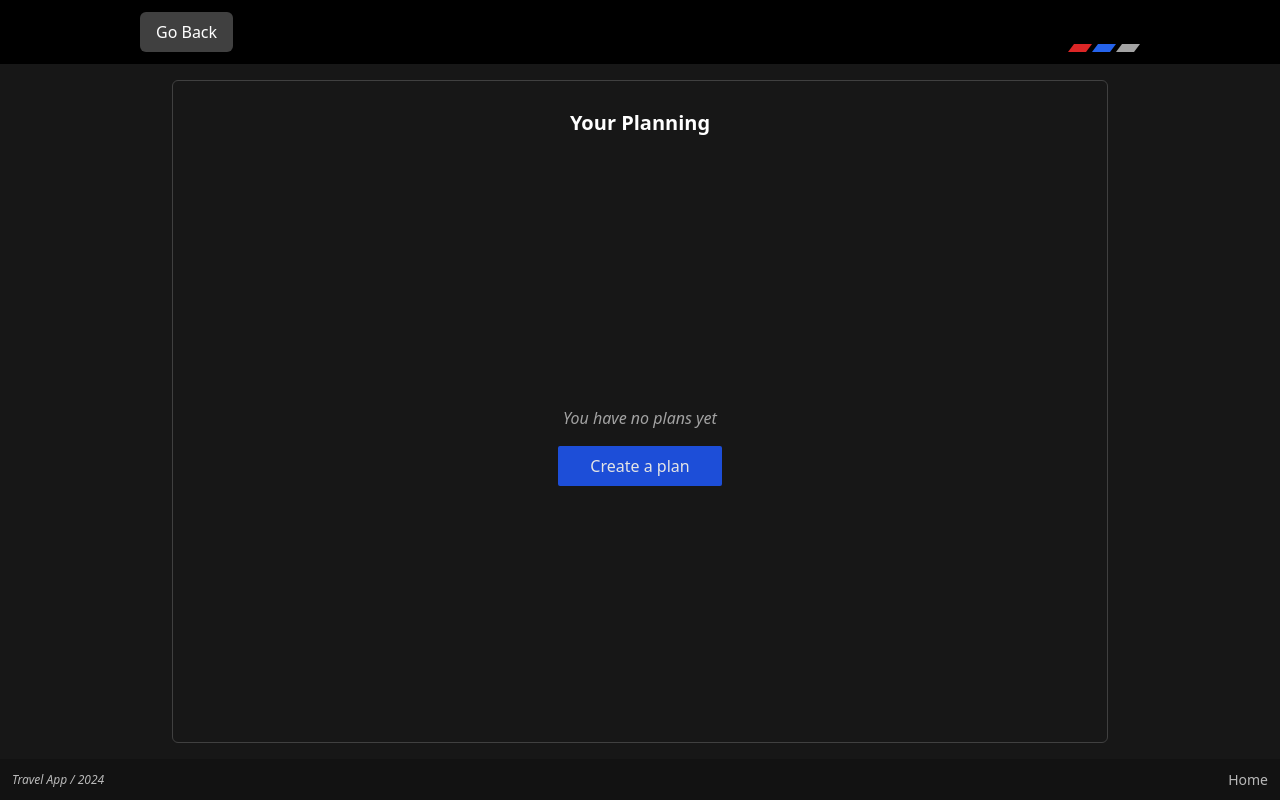
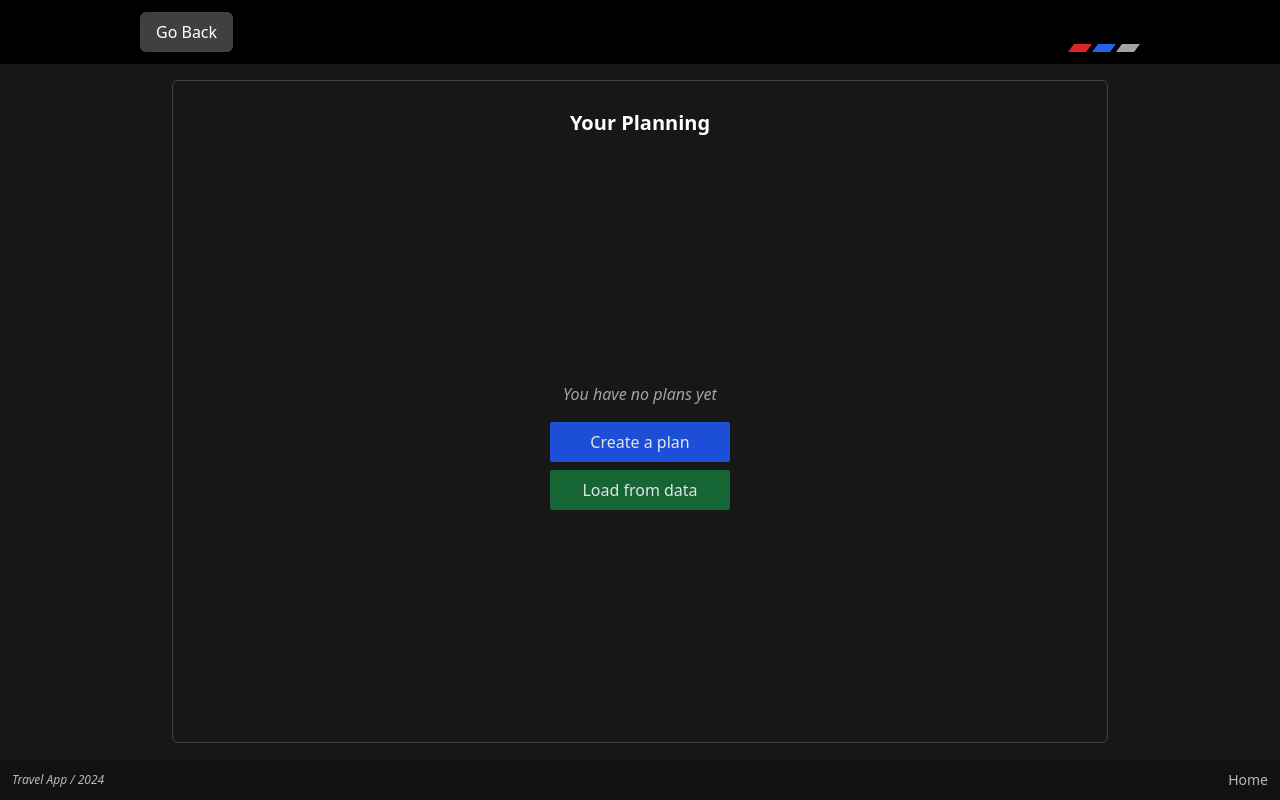
Before and after one commit to process404/travelApp, a SvelteKit app: page /planning in a window 1280 px wide. Built offline with nearby package versions, Linux system fonts and the light colour scheme.

Commit message:
can load from compressed string using LZ-string, could do the same with items in LS

```diff
--- a/package.json
+++ b/package.json
@@ -27,6 +27,7 @@
   "type": "module",
   "dependencies": {
     "@floating-ui/dom": "1.6.10",
-    "highlight.js": "11.10.0"
+    "highlight.js": "11.10.0",
+    "lz-string": "^1.5.0"
   }
 }
--- a/src/routes/planning/+page.svelte
+++ b/src/routes/planning/+page.svelte
@@ -9,13 +9,14 @@
                     <h3 class="text-neutral-400 italic mt-2 text-md">You have no plans yet</h3>
                     <div class="flex gap-2 flex-col">
                         <button class="fadeButton blue p-2 pl-8 pr-8" on:click={createPlanPg}>Create a plan</button>
+                        <button class="fadeButton green p-2 pl-8 pr-8" on:click={loadFromData}>Load from data</button>
                         <!-- <button class="fadeButton green p-2 pl-8 pr-8">Load from String</button> -->
                     </div>
                 </div>
                 {:else}
                 <h2 class="text-white text-xl font-semibold sm:mt-1 mt-5 mb-7">Your Planning</h2>
-                {#each plansFromDB as plan}
-                    <div class="flex flex-col w-full h-full overflow-y-scroll customScrollbar ml-2 sm:ml-0 items-center">
+                <div class="flex flex-col w-full h-full overflow-y-scroll customScrollbar ml-2 sm:ml-0 items-center gap-3">
+                        {#each plansFromDB as plan}
                         <button class="w-full border-[1px] rounded-md border-neutral-700 p-3 bg-black bg-opacity-30 text-left focus:border-white duration-100 hover:border-white hover:border-opacity-50  max-w-[700px]" on:click={() => window.location.href = '/planning/trip/' + plan.tripID}>
                             <div class="flex items-center gap-4 justify-between">
                                 <h3 class="text-white italic font-semibold text-xl">{plan.name}</h3>
@@ -55,10 +56,11 @@
                             </div>
                             <!-- Stuff to go here = start / end date / days (work this out) / perhaps number of journeys within trip-->
                         </button>
+                        {/each}
                     </div>
-                {/each}
-                <div class="w-full border-neutral-700 rounded-md border-[1px] p-2 max-w-[700px]">
+                <div class="w-full border-neutral-700 rounded-md border-[1px] p-2 max-w-[700px] flex gap-4">
                     <button class="fadeButton blue w-full p-2" on:click={createPlanPg}>Create a plan</button>
+                    <button class="fadeButton green w-1/2 p-2" on:click={loadFromData}>Load from data</button>
                 </div>
                 {/if}
             </div>
@@ -126,4 +128,31 @@
             window.location.href = '/planning';
         }
     }
+
+    import LZString from 'lz-string';
+
+    function loadFromData(){
+        let data = prompt('Please enter the data string');
+        if(data){
+            var decompressed = LZString.decompressFromBase64(data);
+            let parsed = JSON.parse(decompressed);
+
+            if (plansFromDB.some(p => p.tripID === parsed.tripID)) {
+                alert('Journey with tripID already exists');
+                parsed.tripID = [...Array(20)].map(() => {
+                    const characters = 'ABCDEFGHIJKLMNOPQRSTUVWXYZabcdefghijklmnopqrstuvwxyz0123456789';
+                    return characters[Math.floor(Math.random() * characters.length)];
+                }).join('');
+
+                plansFromDB.push(parsed);
+                localStorage.setItem('planning', JSON.stringify(plansFromDB));
+                window.location.href = '/planning';
+
+            } else {
+                plansFromDB.push(parsed);
+                localStorage.setItem('planning', JSON.stringify(plansFromDB));
+                window.location.href = '/planning';
+            }
+        }
+    }
 </script>
--- a/src/routes/planning/trip/[trip]/+page.svelte
+++ b/src/routes/planning/trip/[trip]/+page.svelte
@@ -112,7 +112,7 @@
                                 </div>
                             {/each}
                             <div class="mt-8 border-neutral-700 border-[1px] p-2 flex rounded-md gap-2">
-                                <button class="fadeButton green p-2 w-full">Copy plan data</button>
+                                <button class="fadeButton green p-2 w-full" on:click={copyData}>Copy plan data</button>
                                 <button class="fadeButton blue p-2 w-full" on:click={goPrint}>Print</button>
                             </div>
                         </div>
@@ -314,6 +314,18 @@
     }
 
 
+    import LZString from 'lz-string'
+
+    function copyData(){
+        var data = JSON.stringify(thisTrip);
+        var compressed = LZString.compressToBase64(data);
+        console.log("size of sample ", data.length);
+        console.log(compressed);
+        navigator.clipboard.writeText(compressed);
+        console.log("size of compressed ", compressed.length);
+    }
+
+
 </script>
 
 <style>
```
Also changed, not shown: 1 other file (tests, documents, lock files or other folders).
